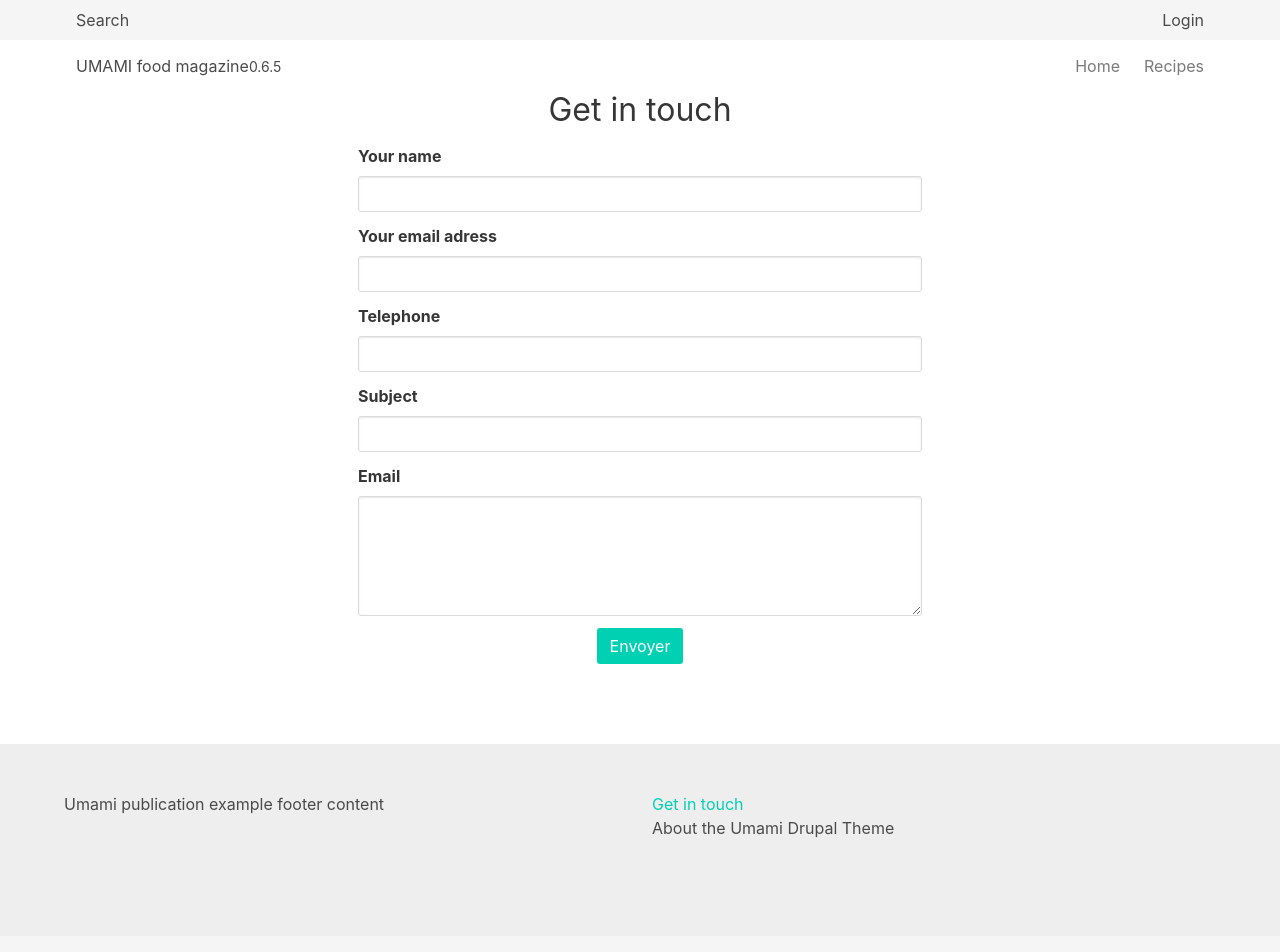
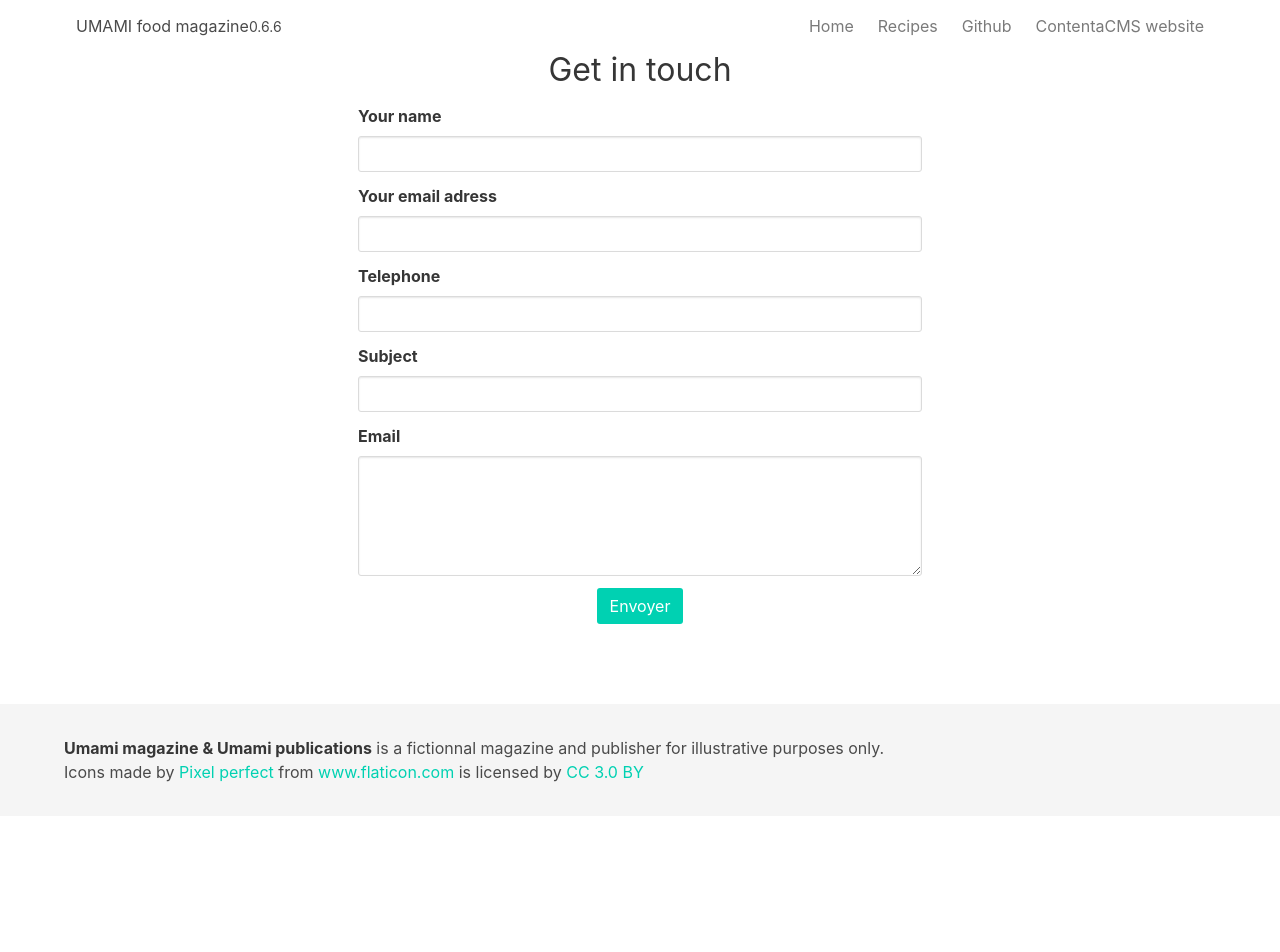
Before and after one commit to contentacms/contenta_vue_nuxt, a Nuxt app: page /contact in a window 1280 px wide. Shown: the top 952 px of the page. After the commit the page ends 816 px from the top, so only its background shows below. Built offline with nearby package versions, Linux system fonts and the light colour scheme.

Commit message:
remove links not yet usable, add links to github and contentaCMS in the navigation

```diff
--- a/components/AppNavigation.vue
+++ b/components/AppNavigation.vue
@@ -21,6 +21,8 @@
       <div class="nav-right nav-menu" :class="{'is-active': this.$store.state.menuMobileIsOpened}">
         <nuxt-link to="/" class="nav-item"> Home </nuxt-link>
         <nuxt-link to="/recipes" class="nav-item"> Recipes </nuxt-link>
+        <a href="https://github.com/contentacms/contenta_vue_nuxt" class="nav-item"> Github </a>
+        <a href="http://www.contentacms.org/" class="nav-item"> ContentaCMS website </a>
         <!--<nuxt-link @click.native="displayMobileMenu = false" to="/magazine" class="nav-item"> Magazine </nuxt-link>-->
       </div>
 
--- a/layouts/default.vue
+++ b/layouts/default.vue
@@ -1,9 +1,9 @@
 <template>
   <div>
-    <AppTopBar />
+    <!--<AppTopBar />-->
     <AppNavigation />
     <nuxt/>
-    <AppFooter />
+    <!--<AppFooter />-->
     <AppFooterSocket />
   </div>
 </template>
--- a/package.json
+++ b/package.json
@@ -1,6 +1,6 @@
 {
   "name": "contenta_vue_nuxt",
-  "version": "0.6.5",
+  "version": "0.6.6",
   "description": "Nuxt.js client for Contenta CMS",
   "author": "yann <yann@yineo.fr>",
   "private": true,
```
